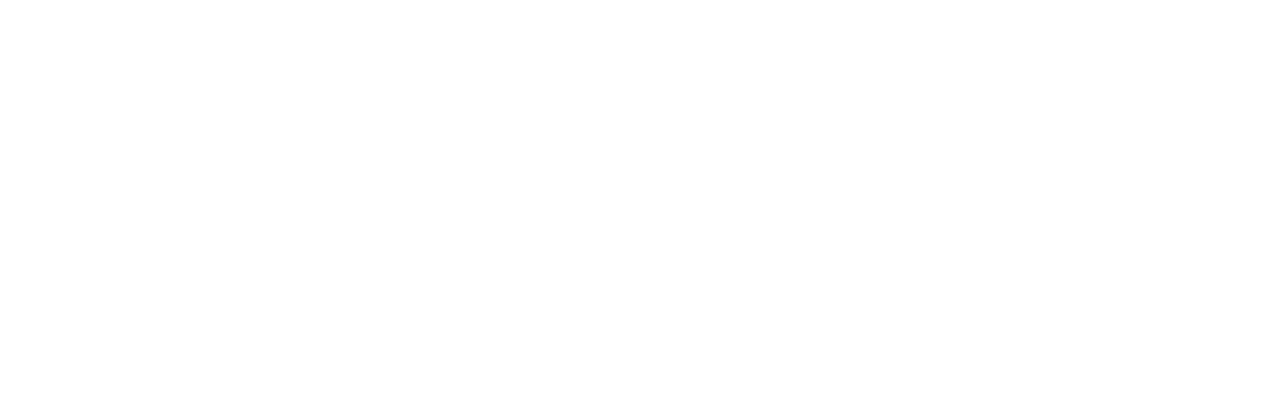
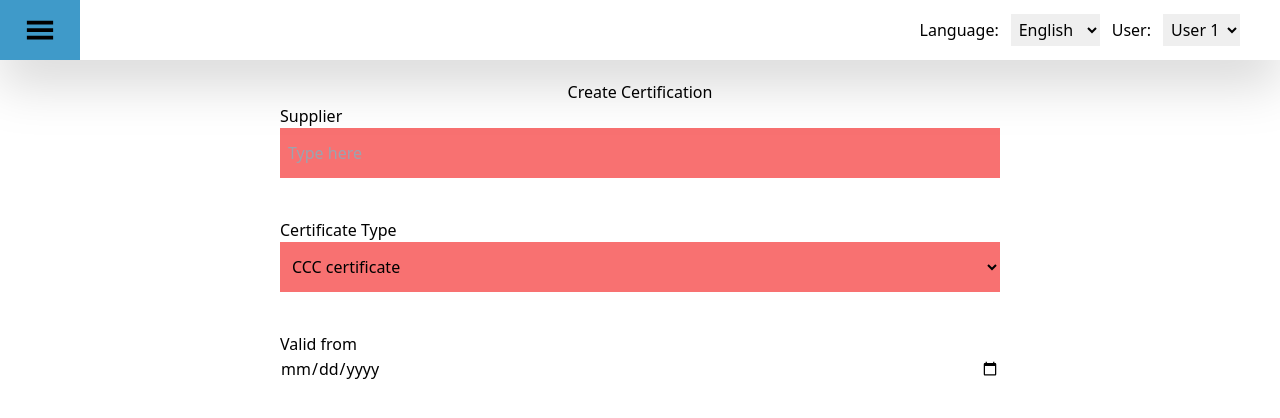
Before and after one commit to DenisKantic/dccs_project, a React (Create React App) app: page /CreateCertification in a window 1280 px wide. Before the commit this address had no page. Shown: the top 418 px of the page. Built offline with nearby package versions, Linux system fonts and the light colour scheme.

Commit message:
created component createCertificate and it's working Link and basic template design

```diff
--- a/src/App.js
+++ b/src/App.js
@@ -2,6 +2,7 @@
 import { BrowserRouter, Routes, Route } from "react-router-dom";
 import Home from "./Components/HomePage/Home";
 import Certificate from "./Components/CertificateOverview/Certificate";
+import CreateCert from "./Components/CreateCertificate/CreateCert";
 
 function App() {
   return (
@@ -9,6 +10,7 @@
     <Routes>
       <Route path="/" element={<Home />}/>
       <Route path="/Certificate" element={<Certificate />} ></Route>
+      <Route path="/CreateCertification" element={<CreateCert />}></Route>
     </Routes>
     </BrowserRouter>
   );
--- a/src/Components/CertificateOverview/Certificate.jsx
+++ b/src/Components/CertificateOverview/Certificate.jsx
@@ -12,6 +12,7 @@
             <Table />
             </div>
         </main>
+
     </div>
   )
 }
--- a/src/Components/CertificateOverview/Table.jsx
+++ b/src/Components/CertificateOverview/Table.jsx
@@ -1,4 +1,5 @@
 import React, { useState } from 'react'
+import { Link, Outlet } from 'react-router-dom'
 import {RiSettings5Fill} from 'react-icons/ri'
 
 const Table = () => {
@@ -8,7 +9,9 @@
 
   return (
     <div className='w-full mt-10'>
+        <Link to="/CreateCertification">
         <button className='w-[180px] h-[40px] mb-5 bg-[#c2cc38] text-white'>New certificate</button>
+        </Link>
 
         <table className='w-full text-left'>
             <tr className='h-[50px] border-solid border-2 border-[#d1d1d1]'>
@@ -39,6 +42,8 @@
 
 
         </table>
+
+        <Outlet></Outlet>
     </div>
   )
 }
--- /dev/null
+++ b/src/Components/CreateCertificate/CreateCert.jsx
@@ -0,0 +1,40 @@
+import React from 'react'
+import Header from '../Header/Header'
+
+const CreateCert = () => {
+  return (
+    <div className='flex flex-2'>
+        <Header />
+        <main  className='h-screen w-full p-10'>
+            <div className='mt-10 flex flex-col justify-center items-center'>
+                <h1>Create Certification</h1>
+
+                <form action="#" className='w-[60%]'>
+                    <div className='flex flex-col'>
+                        <label htmlFor="">Supplier</label>
+                        <input type="text" className='h-[50px] w-full bg-red-400 p-2' placeholder='Type here'/>
+                    </div>
+
+                    <div className='flex flex-col mt-10'>
+                        <label htmlFor="">Certificate Type</label>
+                        <select name="#" id="" className='h-[50px] w-full bg-red-400 p-2' placeholder >
+                            <option disabled >Select your option</option>
+                            <option value="#">CCC certificate</option>
+                            <option value="#">Permission of Printing</option>
+                            <option value="#">OHSAS 18001</option>
+                        </select>
+                    </div>
+
+                    <div className='flex flex-col mt-10'>
+                        <label htmlFor="#">Valid from</label>
+                        <input type="date" placeholder='Click to select date' />
+                    </div>
+                </form>
+            </div>
+        </main>
+    </div>
+
+  )
+}
+
+export default CreateCert
```
